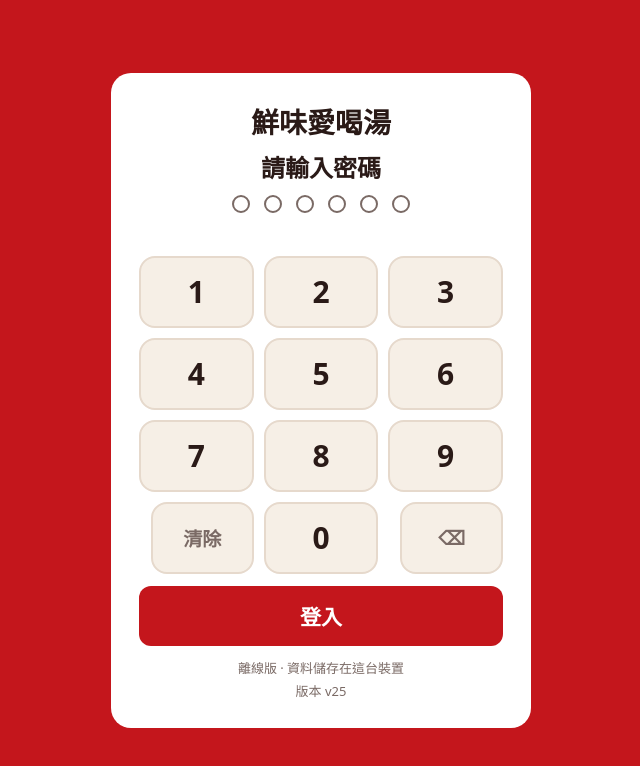
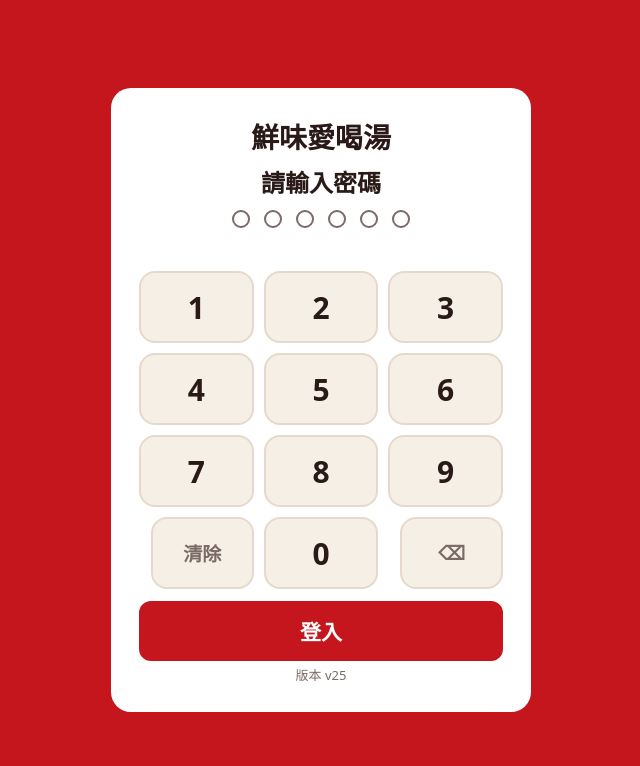
Before and after one commit to scoat123/FreshHotPotJuan, a plain HTML site: page index.html in a window 1280 px wide. Shown: the whole page, without its empty margins (319-959 px from the left). Drawn offline with Linux system fonts and the light colour scheme.

Commit message:
Update index.html

```diff
--- a/index.html
+++ b/index.html
@@ -965,7 +965,7 @@ function setV(v){document.body.dataset.v=v;drawTabs()}
 function dots(){var n=Math.max(6,pin.length),h="";for(var i=0;i<n;i++)h+='<i class="'+(i<pin.length?"f":"")+'"></i>';$("dots").innerHTML=h;$("dots").setAttribute("aria-label","已輸入 "+pin.length+" 位")}
 function press(k){if(k==="x")pin=pin.slice(0,-1);else if(k==="c")pin="";else if(pin.length<8)pin+=k;$("err").textContent="";dots()}
 function loginUI(){sel="f";pin="";var pad="";["1","2","3","4","5","6","7","8","9","c","0","x"].forEach(function(k){pad+='<button data-k="'+k+'"'+(k==="c"||k==="x"?' class="fn"':"")+' aria-label="'+(k==="c"?"清除":k==="x"?"退格":k)+'">'+(k==="c"?"清除":k==="x"?"⌫":k)+"</button>"});
- $("login").innerHTML='<div class="lg"><h2>鮮味愛喝湯</h2><p style="text-align:center;margin:8px 0 0;font-size:24px;font-weight:800">請輸入密碼</p><div class="dots" id="dots" role="status"></div><div class="err" id="err"></div><div class="pad">'+pad+'</div><button class="go" id="lg">登入</button><p style="text-align:center;color:var(--mute);font-size:13px;margin:12px 0 0">離線版 · 資料儲存在這台裝置</p><p id="ver" style="text-align:center;color:var(--mute);font-size:13px;margin:4px 0 0">版本 v25</p></div>';dots();showVer()}
+ $("login").innerHTML='<div class="lg"><h2>鮮味愛喝湯</h2><p style="text-align:center;margin:8px 0 0;font-size:24px;font-weight:800">請輸入密碼</p><div class="dots" id="dots" role="status"></div><div class="err" id="err"></div><div class="pad">'+pad+'</div><button class="go" id="lg">登入</button><p id="ver" style="text-align:center;color:var(--mute);font-size:13px;margin:4px 0 0">版本 v25</p></div>';dots();showVer()}
 function showVer(){var e=$("ver");if(!e||!window.caches)return;caches.keys().then(function(k){k=k.filter(function(x){return x.indexOf("freshpot-")===0});if(k.length)e.textContent="版本 v25 · 快取 "+k.sort().pop()}).catch(function(){})}
 function enter(){role="b";lastP=-1;tabSel="order";ordering=false;setV("map");loadMenu(true);loadMap()}
 var TABN=[["order","點餐畫面"],["kitchen","廚房畫面"],["admin","後台"]];
```
